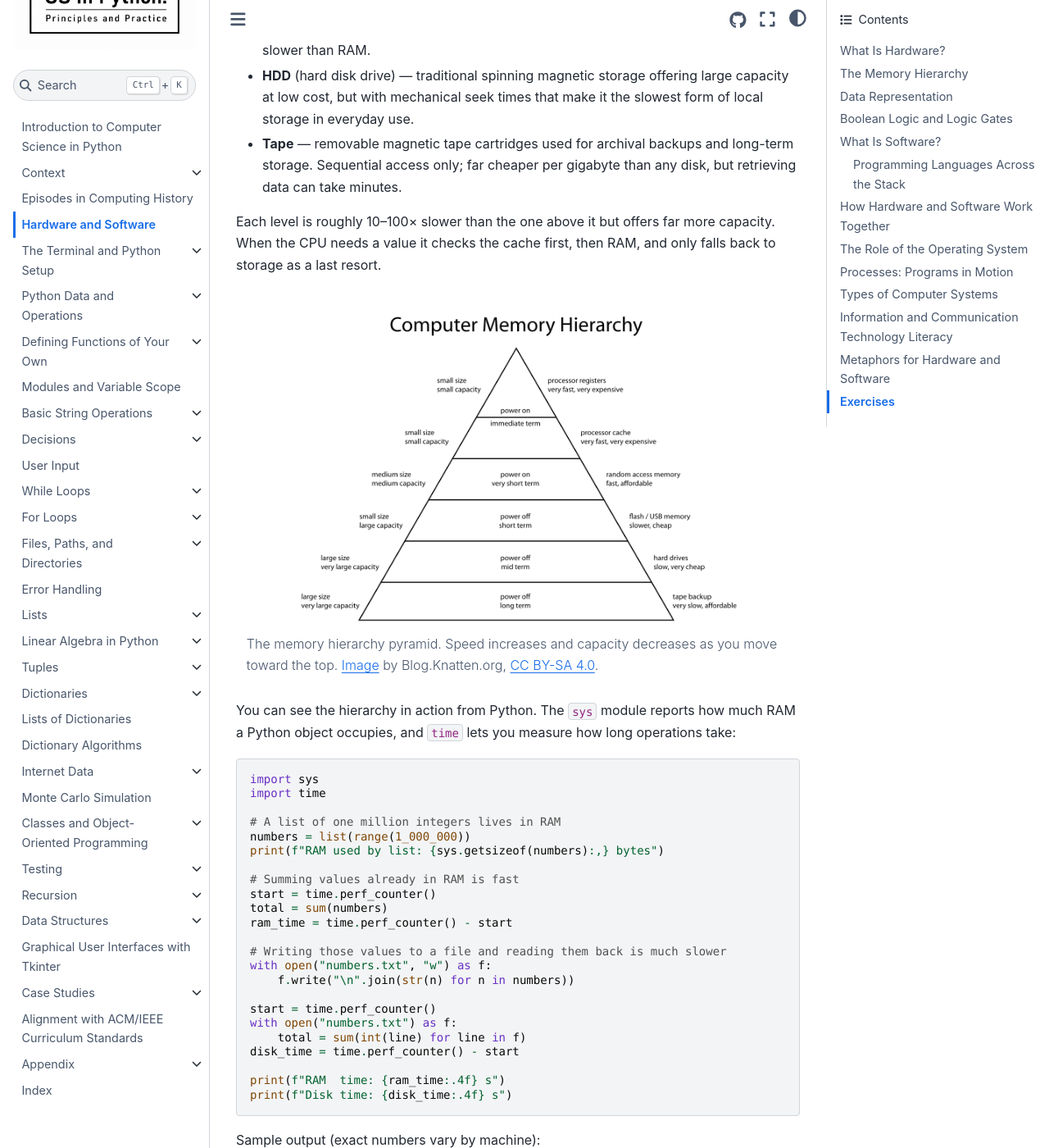
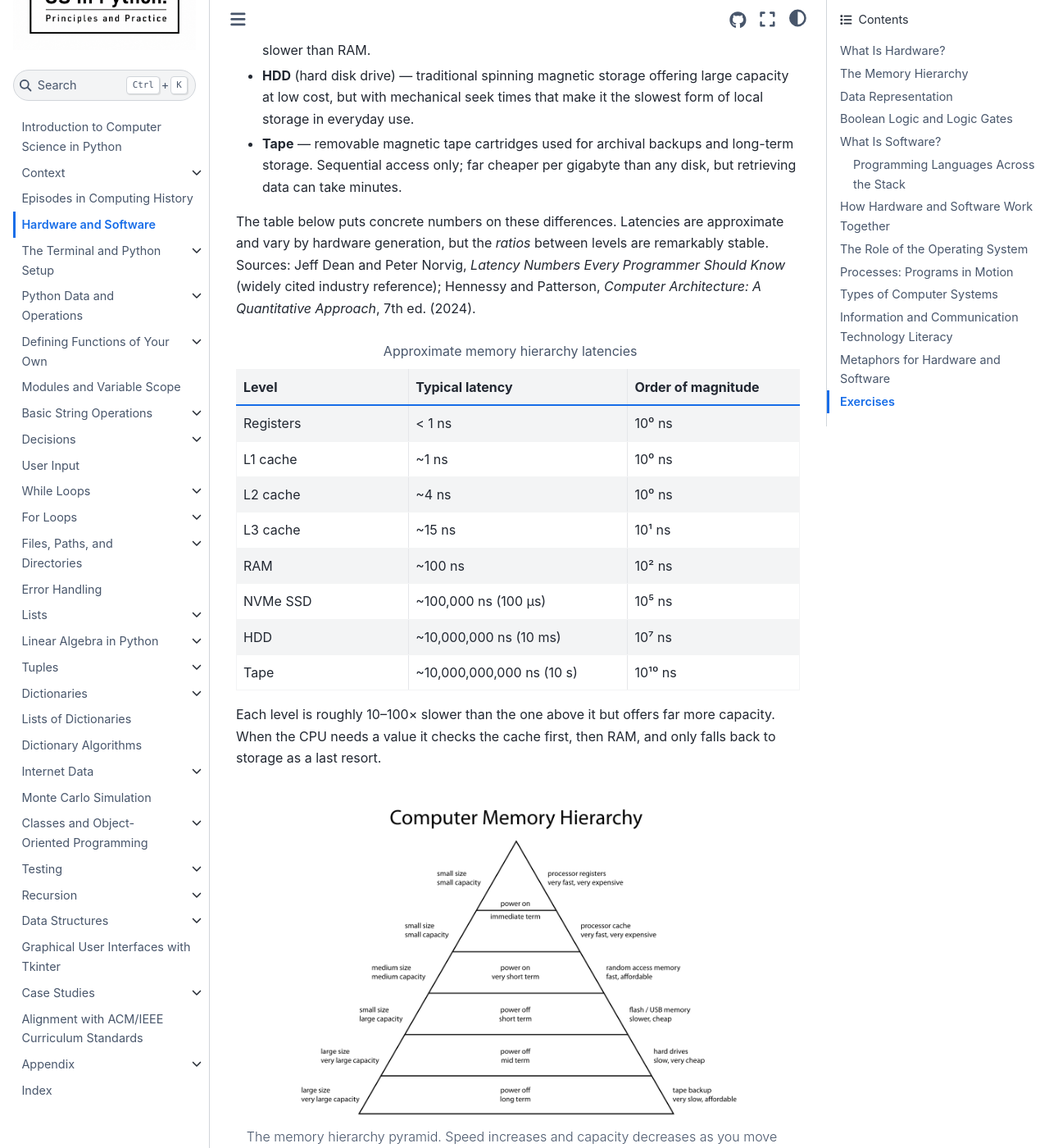
Before and after one commit to gkthiruvathukal/introcs-python-ai, a Sphinx documentation site: the page built from source/hardware/overview.rst, in a window 1280 px wide and 1400 px high, scrolled down 1524 px. Shown: the whole window at 82% size. Built offline with Sphinx 7.4.7 and the Sphinx Book theme 1.1.4, drawn with Linux system fonts in a browser that asks for light colours.

Commit message:
Add latency table with order-of-magnitude column to memory hierarchy section
Sources: Jeff Dean/Peter Norvig (industry) and Hennessy & Patterson 7th ed.
Covers registers through tape across eight levels, with latency in ns and
order-of-magnitude expressed as powers of 10.

Co-Authored-By: Claude Sonnet 4.6 <noreply@anthropic.com>

```diff
--- a/source/hardware/overview.rst
+++ b/source/hardware/overview.rst
@@ -87,6 +87,45 @@ runs from the fastest (and smallest) storage to the slowest (and largest):
 - **Tape** — removable magnetic tape cartridges used for archival backups and
   long-term storage.  Sequential access only; far cheaper per gigabyte than
   any disk, but retrieving data can take minutes.
+
+The table below puts concrete numbers on these differences.  Latencies are
+approximate and vary by hardware generation, but the *ratios* between levels
+are remarkably stable.  Sources: Jeff Dean and Peter Norvig,
+*Latency Numbers Every Programmer Should Know* (widely cited industry
+reference); Hennessy and Patterson, *Computer Architecture: A Quantitative
+Approach*, 7th ed. (2024).
+
+.. list-table:: Approximate memory hierarchy latencies
+   :header-rows: 1
+   :widths: 22 28 22
+
+   * - Level
+     - Typical latency
+     - Order of magnitude
+   * - Registers
+     - < 1 ns
+     - 10⁰ ns
+   * - L1 cache
+     - ~1 ns
+     - 10⁰ ns
+   * - L2 cache
+     - ~4 ns
+     - 10⁰ ns
+   * - L3 cache
+     - ~15 ns
+     - 10¹ ns
+   * - RAM
+     - ~100 ns
+     - 10² ns
+   * - NVMe SSD
+     - ~100,000 ns (100 µs)
+     - 10⁵ ns
+   * - HDD
+     - ~10,000,000 ns (10 ms)
+     - 10⁷ ns
+   * - Tape
+     - ~10,000,000,000 ns (10 s)
+     - 10¹⁰ ns
 
 Each level is roughly 10–100× slower than the one above it but offers far more
 capacity. When the CPU needs a value it checks the cache first, then RAM, and only
```
